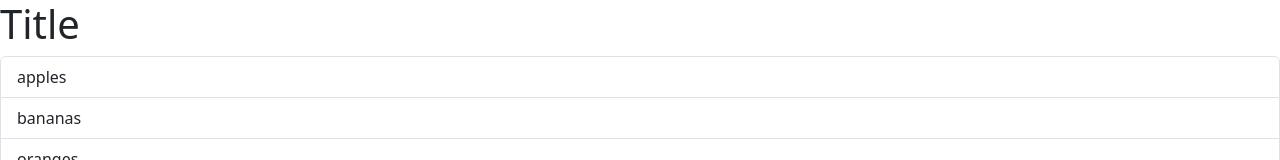
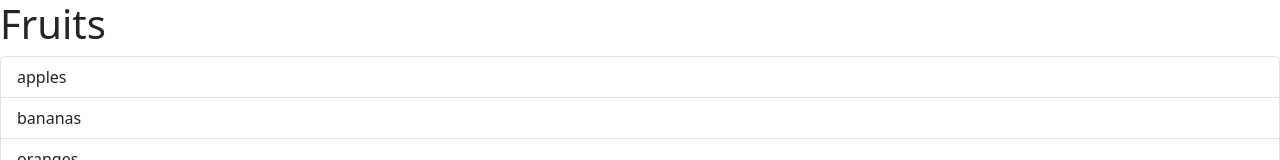
Before and after one commit to tobiasfremming/virtual_library, a React (Vite) app in the folder virtual_library/: page / in a window 1280 px wide. Shown: the top 160 px of the page. Built offline with nearby package versions, Linux system fonts and the light colour scheme.

Commit message:
feat: passing data via props

```diff
--- a/virtual_library/src/App.tsx
+++ b/virtual_library/src/App.tsx
@@ -1,9 +1,10 @@
 import ListGroup from "./components/ListGroup";
 
 function App() {
+  const listItems = ["apples", "bananas", "oranges", "grapes", "pears"];
   return (
     <div>
-      <ListGroup />
+      <ListGroup items={listItems} heading={"Fruits"} />
     </div>
   );
 }
--- a/virtual_library/src/components/ListGroup.tsx
+++ b/virtual_library/src/components/ListGroup.tsx
@@ -1,14 +1,17 @@
 import { useState } from "react";
 
-function ListGroup() {
-  const items = ["apples", "bananas", "oranges", "grapes", "pears"];
+interface ListGroupProps {
+  items: string[];
+  heading: string;
+}
 
+function ListGroup({ items, heading }: ListGroupProps) {
   // Hook
   const [selectedIndex, setSelectedIndex] = useState(-1);
 
   return (
     <>
-      <h1>Title</h1>
+      <h1>{heading}</h1>
       {items.length === 0 && <p>No items to display</p>}
       <ul className="list-group">
         {items.map((item, index) => (
```
